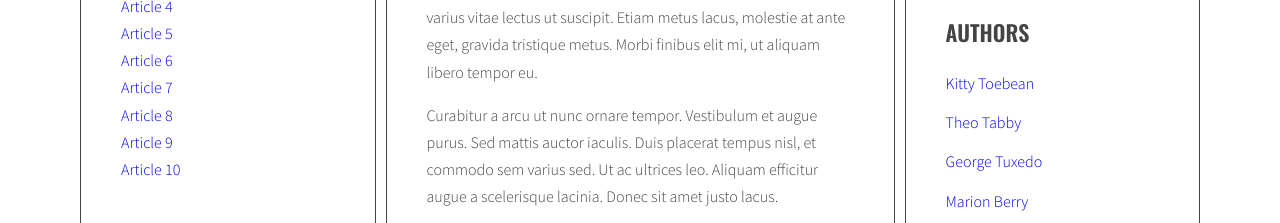
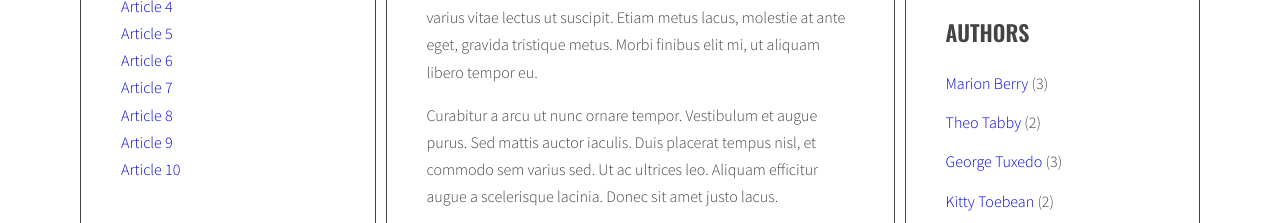
Before and after one commit to luqol/project-js-blog, a website: page index.html in a window 1280 px wide. Shown: the part 447-670 px from the top of the page. Drawn offline with nearby package versions, Linux system fonts and the light colour scheme.

Commit message:
Add side bar authors

```diff
--- a/index.html
+++ b/index.html
@@ -165,26 +165,7 @@
               </ul>
               <h2 class="section-title">Authors</h2>
               <ul class="list authors">
-                <li>
-                  <a href="#">
-                    <span class="author-name">Kitty Toebean</span>
-                  </a>
-                </li>
-                <li>
-                  <a href="#">
-                    <span class="author-name">Theo Tabby</span>
-                  </a>
-                </li>
-                <li>
-                  <a href="#">
-                    <span class="author-name">George Tuxedo</span>
-                  </a>
-                </li>
-                <li>
-                  <a href="#">
-                    <span class="author-name">Marion Berry</span>
-                  </a>
-                </li>
+
               </ul>
             </aside>
           </main>
--- a/js/script.js
+++ b/js/script.js
@@ -162,6 +162,8 @@
   }
 }
 function generateAuthors(){
+  /* [NEW] create a new variable allAuthors with an empty object */
+  let allAuthors ={};
   /*[done] find all articles */
   const articleList = document.querySelectorAll('.post');
   /* [done] START LOOP: for every article: */
@@ -176,8 +178,30 @@
     linkHTML = '<a href="#author-' + dataAutor + '">by '+ dataAutor + '</a>';
     /* [done in loop]insert HTML of all the links into the authors wrapper */
     author.insertAdjacentHTML('beforeend', linkHTML);
-  /* [done] END LOOP: for every article: */
+    /* [NEW] check if this link is NOT already in allAuthors */
+    if(!allAuthors[dataAutor]) {
+      /* [NEW] add tag to allAuthors object */
+      allAuthors[dataAutor] = 1;
+    } else {
+      allAuthors[dataAutor]++;
+    }
+    /* [done] END LOOP: for every article: */
   }
+  /* [NEW] find list of authors in right column */
+  const authorsList = document.querySelector('.authors.list');
+
+  /* [NEW] create variable for all links HTML code */
+  let allAuthorsHTML = '';
+
+  /* [NEW] START LOOP: for each authors in allAuthors: */
+  for(let author in allAuthors){
+    /* [NEW] generate code of a link and add it to allAuthorsHTML */
+    allAuthorsHTML += '<li><a href="#author-' + author + '"> ' + author + '</a><span> ('+ allAuthors[author] +')</span></li> ';
+  }
+  /* [NEW] END LOOP: for each tag in allAuthors: */
+
+  /*[NEW] add HTML from allTagsHTML to authorsList */
+  authorsList.innerHTML = allAuthorsHTML;
 }
 function authorClickHandler(event){
   /* [done]prevent default action for this event */
@@ -209,7 +233,7 @@
 }
 function addClickListenerstoAuthors(){
   /* [done]find all links to authors */
-  const links = document.querySelectorAll('.post-author a');
+  const links = document.querySelectorAll('a[href^="#author-"]');
   /* [done]START LOOP: for each link */
   for(const link of links){
     /* [done] add tagClickHandler as event listener for that link */
```
